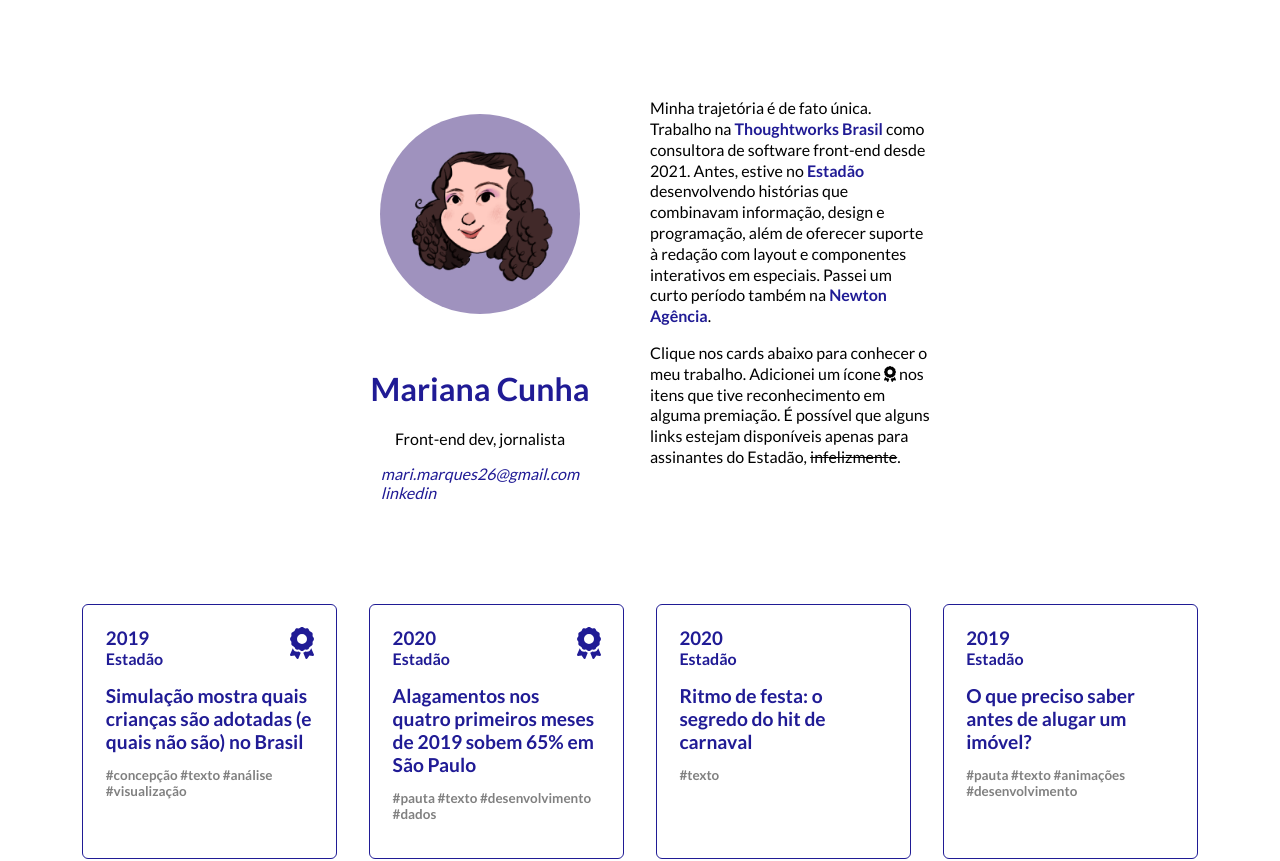
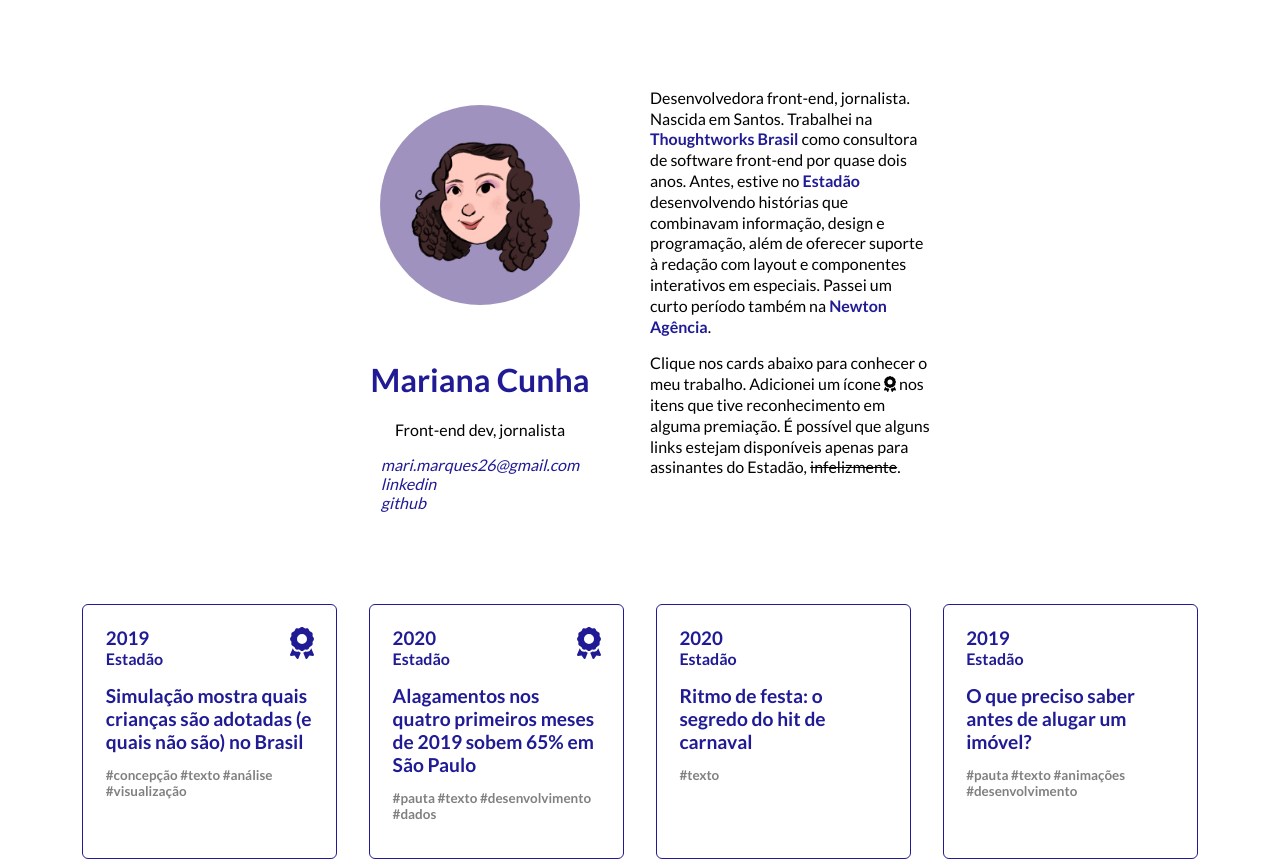
Before and after one commit to mariana-cunha/mariana, a React (Create React App) app: page / in a window 1280 px wide. Shown: the top 861 px of the page. Built offline with nearby package versions, Linux system fonts and the light colour scheme.

Commit message:
altera bio e add link do github

```diff
--- a/src/App.js
+++ b/src/App.js
@@ -19,10 +19,11 @@ function App() {
     <div className="redes-sociais">
       <a href="mailto:mari.marques26@gmail.com"><i>mari.marques26@gmail.com</i></a>
       <a href="https://www.linkedin.com/in/mariana--cunha/" target="_blank" rel="noopener noreferrer"><i>linkedin</i></a>
+      <a href="https://github.com/mariana-cunha" target="_blank" rel="noopener noreferrer"><i>github</i></a>
     </div>
         </div>
         <div className="descricao">
-          <p>Minha trajetória é de fato única. Trabalho na <a href="https://www.thoughtworks.com/pt-br" target="_blank" rel="noopener noreferrer"> <b>Thoughtworks Brasil</b></a> como consultora de software front-end desde 2021. Antes, estive no <a target="_blank" rel="noopener noreferrer" href="https://www.estadao.com.br/infograficos"><b>Estadão</b></a> desenvolvendo histórias que combinavam informação, design e programação, além de oferecer suporte à redação com layout e componentes interativos em especiais. Passei um curto período também na <a target="_blank" rel="noopener noreferrer" href="https://www.newton.ag/"><b>Newton Agência</b></a>.
+          <p>Desenvolvedora front-end, jornalista. Nascida em Santos. Trabalhei na <a href="https://www.thoughtworks.com/pt-br" target="_blank" rel="noopener noreferrer"> <b>Thoughtworks Brasil</b></a> como consultora de software front-end por quase dois anos. Antes, estive no <a target="_blank" rel="noopener noreferrer" href="https://www.estadao.com.br/infograficos"><b>Estadão</b></a> desenvolvendo histórias que combinavam informação, design e programação, além de oferecer suporte à redação com layout e componentes interativos em especiais. Passei um curto período também na <a target="_blank" rel="noopener noreferrer" href="https://www.newton.ag/"><b>Newton Agência</b></a>.
           </p>
           <p>Clique nos cards abaixo para conhecer o meu trabalho. Adicionei um ícone <FontAwesomeIcon size="1x" alt="ícone de premiação" icon={faAward}
             /> nos itens que tive reconhecimento em alguma premiação. É possível que alguns links estejam disponíveis apenas para assinantes do Estadão, <del>infelizmente</del>.
```
